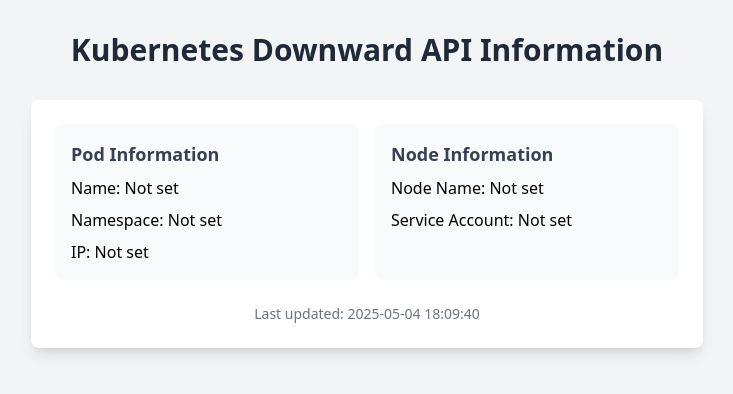
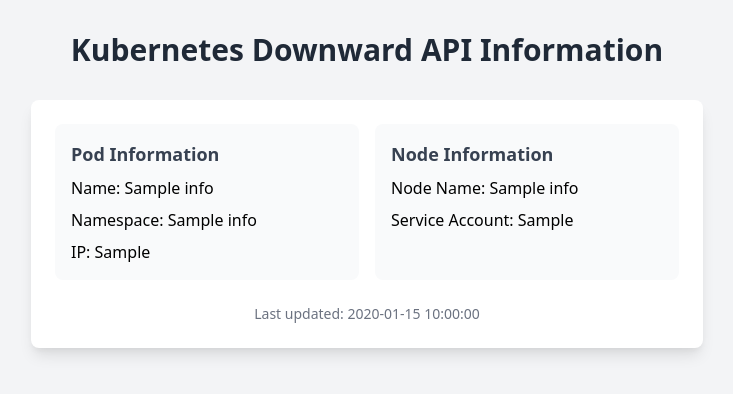
Before and after one commit to alexgaudon/downward-api, a Flask app: template templates/index.html in a window 1280 px wide. Shown: the top 394 px of the page, without its empty margins (273-1006 px from the left). Run offline with Flask 3, Linux system fonts and the light colour scheme; the template is opened without the code that fills it: most values are stand-ins (such as "Sample title", 1, 10 or a date in 2020).

Commit message:
Convert to server-side rendering

```diff
--- a/app.py
+++ b/app.py
@@ -40,8 +40,9 @@ def read_downward_api():
 
 @app.route('/')
 def index():
-    """Render the main page."""
-    return render_template('index.html')
+    """Render the main page with server-side data."""
+    info = read_downward_api()
+    return render_template('index.html', info=info)
 
 @app.route('/api/info')
 def get_info():
--- a/templates/index.html
+++ b/templates/index.html
@@ -6,6 +6,7 @@
     <meta name="viewport" content="width=device-width, initial-scale=1.0">
     <title>Kubernetes Downward API Example</title>
     <link href="https://cdn.jsdelivr.net/npm/tailwindcss@2.2.19/dist/tailwind.min.css" rel="stylesheet">
+    <meta http-equiv="refresh" content="10">
 </head>
 
 <body class="bg-gray-100 min-h-screen">
@@ -16,50 +17,27 @@
             <div class="gap-4 grid grid-cols-1 md:grid-cols-2">
                 <div class="bg-gray-50 p-4 rounded-lg">
                     <h2 class="mb-2 font-semibold text-gray-700 text-lg">Pod Information</h2>
-                    <div id="podInfo" class="space-y-2">
-                        <p><span class="font-medium">Name:</span> <span id="podName">Loading...</span></p>
-                        <p><span class="font-medium">Namespace:</span> <span id="podNamespace">Loading...</span></p>
-                        <p><span class="font-medium">IP:</span> <span id="podIp">Loading...</span></p>
+                    <div class="space-y-2">
+                        <p><span class="font-medium">Name:</span> {{ info.pod_name }}</p>
+                        <p><span class="font-medium">Namespace:</span> {{ info.pod_namespace }}</p>
+                        <p><span class="font-medium">IP:</span> {{ info.pod_ip }}</p>
                     </div>
                 </div>
 
                 <div class="bg-gray-50 p-4 rounded-lg">
                     <h2 class="mb-2 font-semibold text-gray-700 text-lg">Node Information</h2>
-                    <div id="nodeInfo" class="space-y-2">
-                        <p><span class="font-medium">Node Name:</span> <span id="nodeName">Loading...</span></p>
-                        <p><span class="font-medium">Service Account:</span> <span id="serviceAccount">Loading...</span>
-                        </p>
+                    <div class="space-y-2">
+                        <p><span class="font-medium">Node Name:</span> {{ info.node_name }}</p>
+                        <p><span class="font-medium">Service Account:</span> {{ info.service_account }}</p>
                     </div>
                 </div>
             </div>
 
             <div class="mt-6 text-gray-500 text-sm text-center">
-                Last updated: <span id="timestamp">Loading...</span>
+                Last updated: {{ info.timestamp }}
             </div>
         </div>
     </div>
-
-    <script>
-        function updateInfo() {
-            fetch('/api/info')
-                .then(response => response.json())
-                .then(data => {
-                    document.getElementById('podName').textContent = data.pod_name;
-                    document.getElementById('podNamespace').textContent = data.pod_namespace;
-                    document.getElementById('podIp').textContent = data.pod_ip;
-                    document.getElementById('nodeName').textContent = data.node_name;
-                    document.getElementById('serviceAccount').textContent = data.service_account;
-                    document.getElementById('timestamp').textContent = data.timestamp;
-                })
-                .catch(error => {
-                    console.error('Error fetching data:', error);
-                });
-        }
-
-        // Update immediately and then every 10 seconds
-        updateInfo();
-        setInterval(updateInfo, 10000);
-    </script>
 </body>
 
 </html>
```
